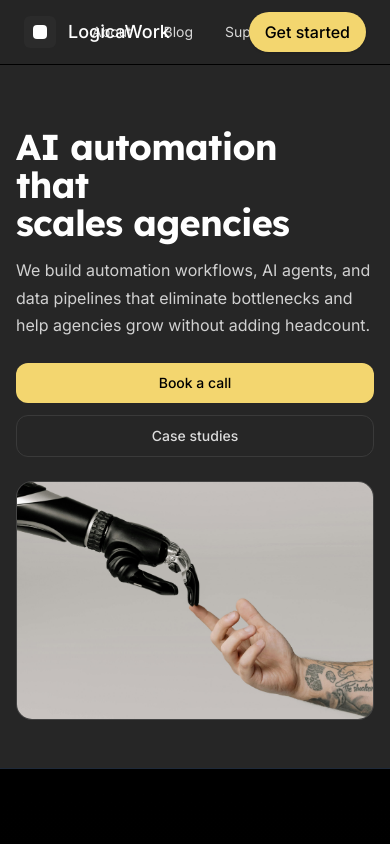
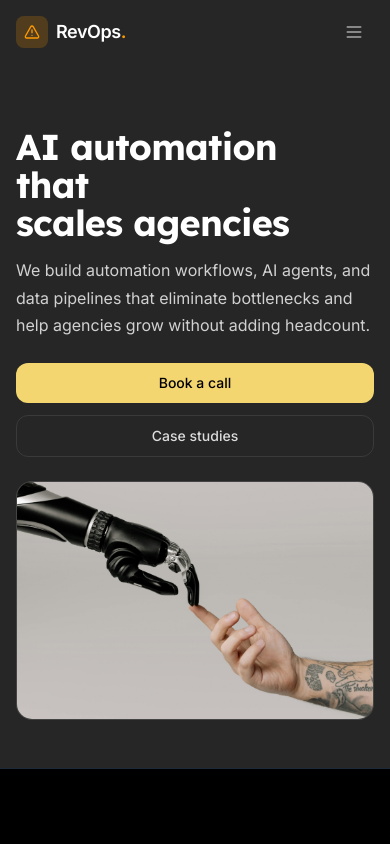
Before and after one commit to FlameX10/LogicaWork, a React app: page / in a window 390 px wide. Shown: the top 844 px of the page. Built offline with nearby package versions, Linux system fonts and the light colour scheme; the HTML template or start-up script is replaced by a standard one.

Commit message:
feat(Navbar): Add fixed navigation with glass effect and mobile menu

```diff
--- a/src/components/Navbar.jsx
+++ b/src/components/Navbar.jsx
@@ -1,86 +1,119 @@
-import React from "react";
-// If you have lucide-react installed, uncomment this and remove the SVG chevron below
-// import { ChevronDown } from "lucide-react";
+import { useState, useEffect } from 'react';
+import { motion, AnimatePresence } from 'framer-motion';
+import { Menu, X, AlertTriangle } from 'lucide-react';
 
-const Chevron = ({ className = "inline-block ml-1 w-3 h-3" }) => (
-  // tiny chevron svg that matches screenshot scale
-  <svg
-    className={className}
-    viewBox="0 0 20 20"
-    fill="none"
-    xmlns="http://www.w3.org/2000/svg"
-    aria-hidden="true"
-  >
-    <path d="M6 7l4 4 4-4" stroke="currentColor" strokeWidth="1.5" strokeLinecap="round" strokeLinejoin="round"/>
-  </svg>
-);
+const navLinks = [
+  { label: 'Problem', href: '#problem' },
+  { label: 'Solution', href: '#audit' },
+  { label: 'Process', href: '#audit' },
+  { label: 'Contact', href: '#contact' },
+];
 
 const Navbar = () => {
-  const scrollToSection = (sectionId) => {
-    const element = document.getElementById(sectionId);
-    if (element) {
-      const offset = 80; // Account for navbar height
-      const elementPosition = element.getBoundingClientRect().top;
-      const offsetPosition = elementPosition + window.pageYOffset - offset;
+  const [isScrolled, setIsScrolled] = useState(false);
+  const [isMobileMenuOpen, setIsMobileMenuOpen] = useState(false);
 
-      window.scrollTo({
-        top: offsetPosition,
-        behavior: "smooth"
-      });
-    }
-  };
+  useEffect(() => {
+    const handleScroll = () => {
+      setIsScrolled(window.scrollY > 50);
+    };
+    window.addEventListener('scroll', handleScroll);
+    return () => window.removeEventListener('scroll', handleScroll);
+  }, []);
 
   return (
-    <nav className="fixed top-0 left-0 right-0 w-full bg-[#252525] text-white border-b border-black z-50">
-      <div className="relative max-w-7xl mx-auto px-6 py-3 flex items-center justify-between">
-        {/* Left logo */}
-        <div
-          className="flex items-center gap-3 z-20 cursor-pointer"
-          onClick={() => window.scrollTo({ top: 0, behavior: "smooth" })}
-        >
-          <div className="w-8 h-8 bg-[#2b2b2b] rounded-md flex items-center justify-center">
-            {/* stylized square icon */}
-            <div className="w-3.5 h-3.5 bg-white rounded-sm" />
-          </div>
-          <span className="text-white text-lg font-medium">LogicaWork</span>
-        </div>
+    <>
+      <motion.nav
+        initial={{ y: -100 }}
+        animate={{ y: 0 }}
+        transition={{ duration: 0.5 }}
+        className={`fixed top-0 left-0 right-0 z-50 transition-all duration-300 ${
+          isScrolled
+            ? 'bg-[#0a0a0a]/90 backdrop-blur-xl border-b border-white/5'
+            : 'bg-transparent'
+        }`}
+      >
+        <div className="max-w-6xl mx-auto px-4 md:px-8">
+          <div className="flex items-center justify-between h-16 md:h-20">
+            {/* Logo */}
+            <a href="#" className="flex items-center gap-2">
+              <div className="w-8 h-8 rounded-lg bg-amber-500/20 flex items-center justify-center">
+                <AlertTriangle className="w-4 h-4 text-amber-500" />
+              </div>
+              <span className="text-white font-semibold text-lg tracking-tight">
+                RevOps<span className="text-amber-500">.</span>
+              </span>
+            </a>
 
-        {/* Center menu - absolutely centered so it's visually centered like your screenshot */}
-        <div className="absolute left-1/2 transform -translate-x-1/2 z-10">
-          <div className="flex items-center gap-8 text-sm text-[#d7d7d7]">
-            <div
-              className="cursor-pointer hover:text-white select-none transition-colors"
-              onClick={() => scrollToSection("about")}
-            >
-              About
+            {/* Desktop Navigation */}
+            <div className="hidden md:flex items-center gap-8">
+              {navLinks.map((link) => (
+                <a
+                  key={link.label}
+                  href={link.href}
+                  className="text-sm text-white/60 hover:text-white transition-colors duration-200"
+                >
+                  {link.label}
+                </a>
+              ))}
             </div>
 
-            <div
-              className="cursor-pointer hover:text-white select-none transition-colors"
-              onClick={() => scrollToSection("case-study")}
-            >
-              Blog
+            {/* CTA Button */}
+            <div className="hidden md:block">
+              <a
+                href="#audit"
+                className="px-5 py-2.5 bg-amber-500/10 border border-amber-500/30 text-amber-400 text-sm font-medium rounded-lg hover:bg-amber-500/20 hover:border-amber-500/50 transition-all duration-200"
+              >
+                Book Audit
+              </a>
             </div>
 
-            <div className="flex items-center gap-1 cursor-pointer hover:text-white select-none transition-colors">
-              <span onClick={() => scrollToSection("contact")}>Support</span>
-              <Chevron />
-            </div>
+            {/* Mobile Menu Button */}
+            <button
+              onClick={() => setIsMobileMenuOpen(!isMobileMenuOpen)}
+              className="md:hidden w-10 h-10 flex items-center justify-center text-white/60 hover:text-white"
+            >
+              {isMobileMenuOpen ? <X className="w-5 h-5" /> : <Menu className="w-5 h-5" />}
+            </button>
           </div>
         </div>
+      </motion.nav>
 
-        {/* Right CTA */}
-        <div className="z-20">
-          <button
-            className="bg-[#f3d66f] text-black px-4 py-2 rounded-full font-medium shadow-sm hover:bg-[#e7c957] transition"
-            aria-label="Get started"
-            onClick={() => scrollToSection("contact")}
+      {/* Mobile Menu */}
+      <AnimatePresence>
+        {isMobileMenuOpen && (
+          <motion.div
+            initial={{ opacity: 0, y: -20 }}
+            animate={{ opacity: 1, y: 0 }}
+            exit={{ opacity: 0, y: -20 }}
+            transition={{ duration: 0.2 }}
+            className="fixed inset-0 z-40 bg-[#0a0a0a] pt-20 md:hidden"
           >
-            Get started
-          </button>
-        </div>
-      </div>
-    </nav>
+            <div className="px-4 py-8 space-y-6">
+              {navLinks.map((link) => (
+                <a
+                  key={link.label}
+                  href={link.href}
+                  onClick={() => setIsMobileMenuOpen(false)}
+                  className="block text-2xl text-white/80 hover:text-white transition-colors"
+                >
+                  {link.label}
+                </a>
+              ))}
+              <div className="pt-6 border-t border-white/10">
+                <a
+                  href="#audit"
+                  onClick={() => setIsMobileMenuOpen(false)}
+                  className="block w-full text-center py-4 bg-amber-500 text-black font-semibold rounded-lg"
+                >
+                  Book Revenue Leakage Audit
+                </a>
+              </div>
+            </div>
+          </motion.div>
+        )}
+      </AnimatePresence>
+    </>
   );
 };
 
```
